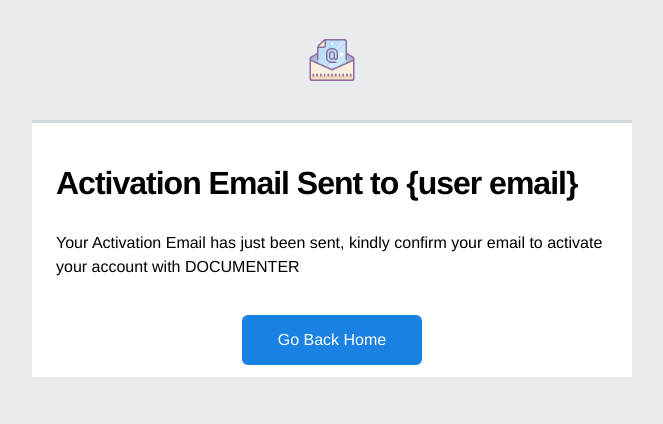
After one commit to mat6plus/documenter, a Django app: template accounts/templates/accounts/partials/account_activation_sent.html in a window 1280 px wide. The commit adds this page. Shown: the top 424 px of the page, without its empty margins (308-971 px from the left). Run offline with Django 3.2, Linux system fonts and the light colour scheme; the template is opened without the code that fills it, so the values that code supplies are empty; parts of the project's set-up code (start-up, migrations or seed data) failed here and were passed over; some web fonts are replaced.

Commit message:
Updated Documenter Files

```diff
--- a/accounts/forms.py
+++ b/accounts/forms.py
@@ -1,4 +1,5 @@
 from django import forms
+from django.forms import ValidationError
 from django.contrib.auth.forms import UserCreationForm, UserChangeForm
 from django.contrib.auth.forms import AuthenticationForm, PasswordResetForm, SetPasswordForm
 from django.contrib.auth.models import User
@@ -6,6 +7,8 @@ from django.contrib.auth import get_user_model, password_validation
 
 User = get_user_model()
 
+class UserCacheMixin:
+    user_cache = None
 
 class SignUpForm(UserCreationForm):
     first_name = forms.CharField(max_length=30, required=False, help_text='Optional.')
--- /dev/null
+++ b/accounts/templates/accounts/partials/account_activation_sent.html
@@ -0,0 +1,194 @@
+<!DOCTYPE html>
+<html>
+<head>
+
+  <meta charset="utf-8">
+  <meta http-equiv="x-ua-compatible" content="ie=edge">
+  <title>Email Activation</title>
+  <meta name="viewport" content="width=device-width, initial-scale=1">
+  <style type="text/css">
+
+    @media screen {
+    @font-face {
+      font-family: 'Source Sans Pro';
+      font-style: normal;
+      font-weight: 400;
+      src: local('Source Sans Pro Regular'), local('SourceSansPro-Regular'), url(https://fonts.gstatic.com/s/sourcesanspro/v10/ODelI1aHBYDBqgeIAH2zlBM0YzuT7MdOe03otPbuUS0.woff) format('woff');
+    }
+
+    @font-face {
+      font-family: 'Source Sans Pro';
+      font-style: normal;
+      font-weight: 700;
+      src: local('Source Sans Pro Bold'), local('SourceSansPro-Bold'), url(https://fonts.gstatic.com/s/sourcesanspro/v10/toadOcfmlt9b38dHJxOBGFkQc6VGVFSmCnC_l7QZG60.woff) format('woff');
+    }
+  }
+
+  /**
+   * Avoid browser level font resizing.
+   * 1. Windows Mobile
+   * 2. iOS / OSX
+   */
+  body,
+  table,
+  td,
+  a {
+    -ms-text-size-adjust: 100%; /* 1 */
+    -webkit-text-size-adjust: 100%; /* 2 */
+  }
+
+  /**
+   * Remove extra space added to tables and cells in Outlook.
+   */
+  table,
+  td {
+    mso-table-rspace: 0pt;
+    mso-table-lspace: 0pt;
+  }
+
+  /**
+   * Better fluid images in Internet Explorer.
+   */
+  img {
+    -ms-interpolation-mode: bicubic;
+  }
+
+  /**
+   * Remove blue links for iOS devices.
+   */
+  a[x-apple-data-detectors] {
+    font-family: inherit !important;
+    font-size: inherit !important;
+    font-weight: inherit !important;
+    line-height: inherit !important;
+    color: inherit !important;
+    text-decoration: none !important;
+  }
+
+  /**
+   * Fix centering issues in Android 4.4.
+   */
+  div[style*="margin: 16px 0;"] {
+    margin: 0 !important;
+  }
+
+  body {
+    width: 100% !important;
+    height: 100% !important;
+    padding: 0 !important;
+    margin: 0 !important;
+  }
+
+  /**
+   * Collapse table borders to avoid space between cells.
+   */
+  table {
+    border-collapse: collapse !important;
+  }
+
+  a {
+    color: #1a82e2;
+  }
+
+  img {
+    height: auto;
+    line-height: 100%;
+    text-decoration: none;
+    border: 0;
+    outline: none;
+  }
+  </style>
+
+</head>
+<body style="background-color: #e9ecef;">
+
+
+
+  <!-- start body -->
+  <table border="0" cellpadding="0" cellspacing="0" width="100%">
+
+    <!-- start logo -->
+    <tr>
+      <td align="center" bgcolor="#e9ecef">
+        <table border="0" cellpadding="0" cellspacing="0" width="100%" style="max-width: 600px;">
+          <tr>
+            <td align="center" valign="top" style="padding: 36px 24px;">
+              <a>
+                <img src="accounts/static/images/email-64.png" alt="Logo" border="0" width="48" style="display: block; width: 48px; max-width: 48px; min-width: 48px;">
+              </a>
+            </td>
+          </tr>
+        </table>
+
+      </td>
+    </tr>
+    <!-- end logo -->
+
+    <!-- start hero -->
+    <tr>
+      <td align="center" bgcolor="#e9ecef">
+        <table border="0" cellpadding="0" cellspacing="0" width="100%" style="max-width: 600px;">
+          <tr>
+            <td align="left" bgcolor="#ffffff" style="padding: 36px 24px 0; font-family: 'Source Sans Pro', Helvetica, Arial, sans-serif; border-top: 3px solid #d4dadf;">
+              <h1 style="margin: 0; font-size: 32px; font-weight: 700; letter-spacing: -1px; line-height: 48px;">Activation Email Sent to {user email}</h1>
+            </td>
+          </tr>
+        </table>
+
+      </td>
+    </tr>
+    <!-- end hero -->
+
+    <!-- start copy block -->
+    <tr>
+      <td align="center" bgcolor="#e9ecef">
+        <table border="0" cellpadding="0" cellspacing="0" width="100%" style="max-width: 600px;">
+
+          <!-- start copy -->
+          <tr>
+            <td align="left" bgcolor="#ffffff" style="padding: 24px; font-family: 'Source Sans Pro', Helvetica, Arial, sans-serif; font-size: 16px; line-height: 24px;">
+              <p style="margin: 0;"> Your Activation Email has just been sent, kindly confirm your email to activate your account with DOCUMENTER</p>
+            </td>
+          </tr>
+          <!-- end copy -->
+
+          <!-- start button -->
+          <tr>
+            <td align="left" bgcolor="#ffffff">
+              <table border="0" cellpadding="0" cellspacing="0" width="100%">
+                <tr>
+                  <td align="center" bgcolor="#ffffff" style="padding: 12px;">
+                    <table border="0" cellpadding="0" cellspacing="0">
+                      <tr>
+                        <td align="center" bgcolor="#1a82e2" style="border-radius: 6px;">
+                          <a href="home.html" target="_blank" style="display: inline-block; padding: 16px 36px; font-family: 'Source Sans Pro', Helvetica, Arial, sans-serif; font-size: 16px; color: #ffffff; text-decoration: none; border-radius: 6px;">Go Back Home</a>
+                        </td>
+                      </tr>
+                    </table>
+                  </td>
+                </tr>
+              </table>
+            </td>
+          </tr>
+        </table>
+
+      </td>
+    </tr>
+    <!-- end copy block -->
+
+    <!-- start footer -->
+    <tr>
+      <td align="center" bgcolor="#e9ecef" style="padding: 24px;">
+
+        <table border="0" cellpadding="0" cellspacing="0" width="100%" style="max-width: 600px;">
+        </table>
+
+      </td>
+    </tr>
+    <!-- end footer -->
+
+  </table>
+  <!-- end body -->
+
+</body>
+</html>
--- a/accounts/urls.py
+++ b/accounts/urls.py
@@ -1,5 +1,5 @@
 from django.urls import path
-from .views import signup
+from .views import signupView, ChangeProfileView
 from django.contrib.auth.views import LoginView, LogoutView, \
     PasswordResetView, PasswordResetConfirmView, PasswordResetCompleteView, \
     PasswordResetDoneView
@@ -14,7 +14,7 @@ urlpatterns = [
         template_name='accounts/partials/login.html',
     ), name='login'),
 
-    path('signup/', signup, name='signup'),
+    path('register/', signupView, name='register'),
 
     path('logout/', LogoutView.as_view(), name='logout'),
 
@@ -46,4 +46,5 @@ urlpatterns = [
         ),
         name='password_reset_complete'
     ),
+     path('change/profile/', ChangeProfileView.as_view(), name='change_profile'),
 ]
```
Also changed, not shown: accounts/templates/accounts/partials/account_activation_invalid.html (added, +194 -0 lines), accounts/templates/accounts/partials/login.html (+7 -7 lines), accounts/templates/accounts/partials/password_reset.html (+34 -9 lines), accounts/templates/accounts/partials/register.html (+44 -20 lines), accounts/views.py (+69 -5 lines), accounts/static/images/email-64.png (added).
